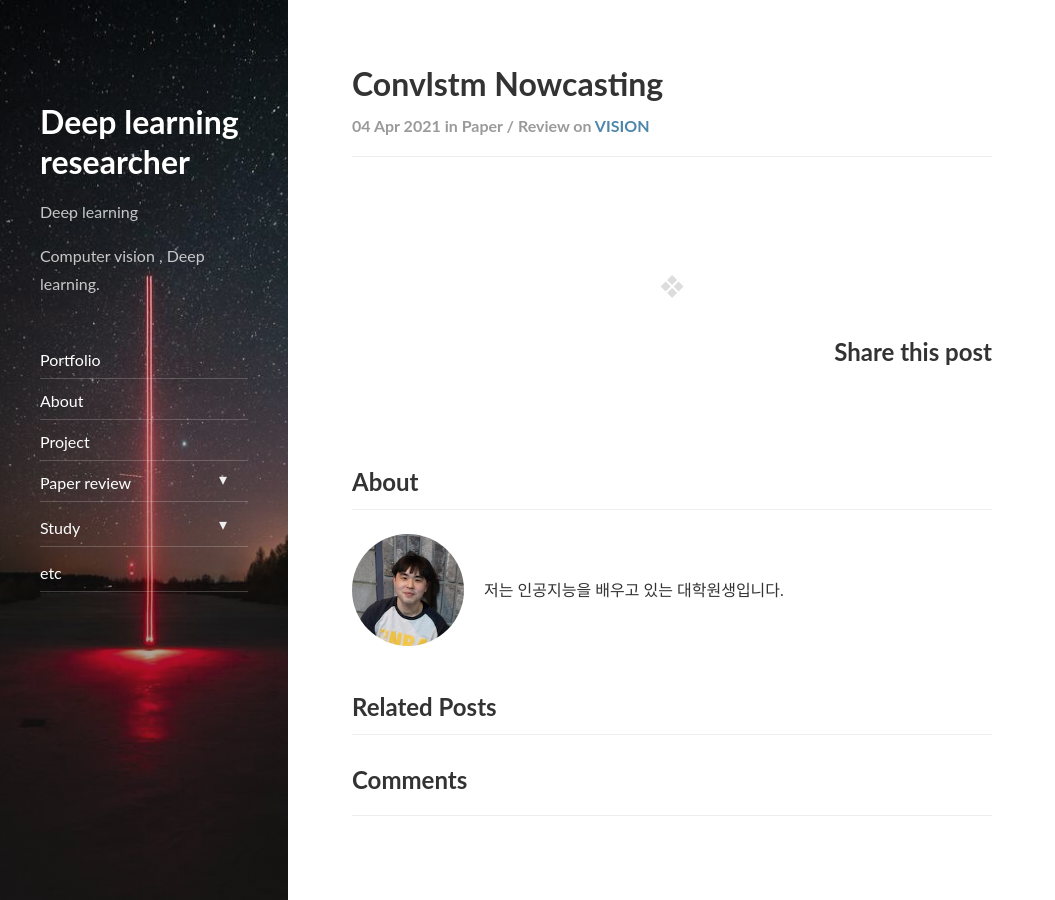
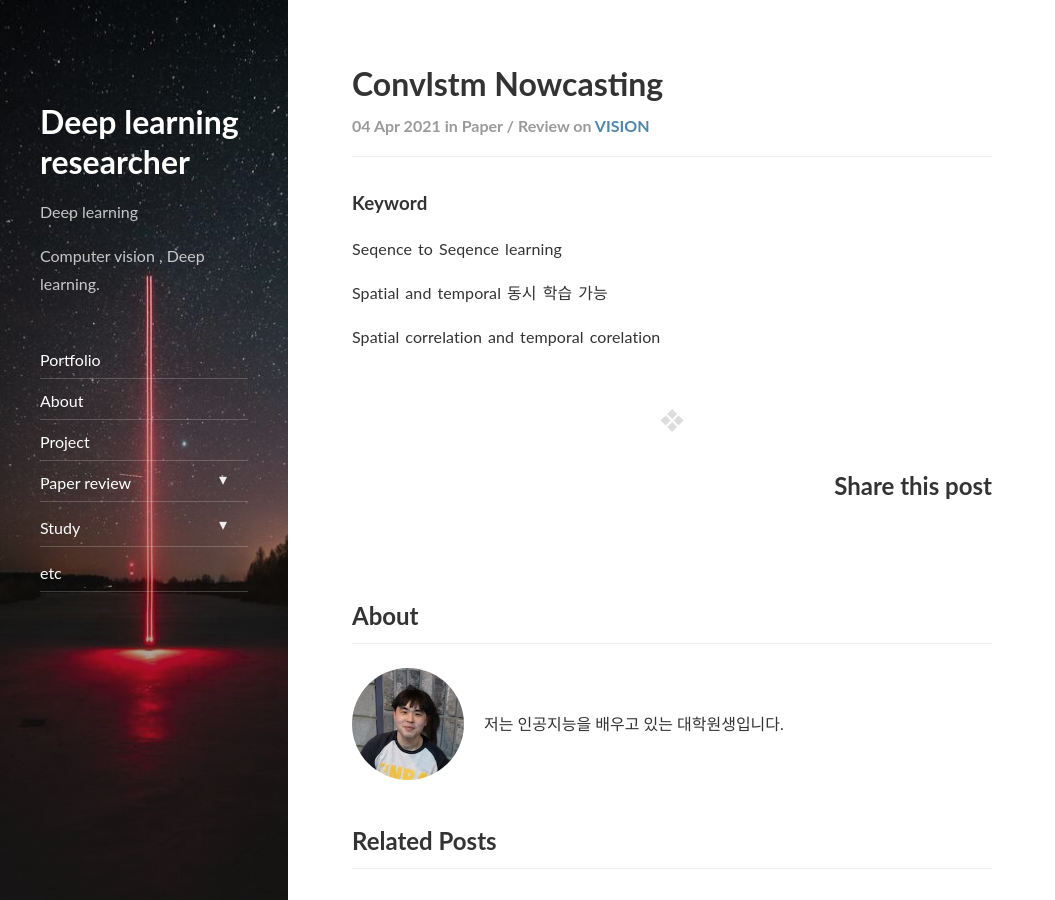
Before and after one commit to sangwon1338/sangwon1338.github.io, a Jekyll site: the page built from _posts/Paper review/2021-04-04-Convlstm-nowcasting.md, in a window 1280 px wide and 900 px high. Shown: the whole window, without its empty margins (0-1055 px from the left). Built offline with Jekyll 4.4.1, drawn with Linux system fonts in a browser that asks for light colours; nearby versions of some CDN libraries.

Commit message:
Update 2021-04-04-Convlstm-nowcasting.md

```diff
--- a/_posts/Paper review/2021-04-04-Convlstm-nowcasting.md
+++ b/_posts/Paper review/2021-04-04-Convlstm-nowcasting.md
@@ -1,5 +1,5 @@
 ---
-published: True
+published: true
 layout: post
 subtitle: 논문
 date: '2021-04-04 21:51:51 +0900'
@@ -7,3 +7,10 @@ categories: Paper review
 tags: vision
 comments: true
 ---
+### Keyword
+
+Seqence to Seqence learning
+
+Spatial and temporal 동시 학습 가능
+
+Spatial correlation and temporal corelation
```
